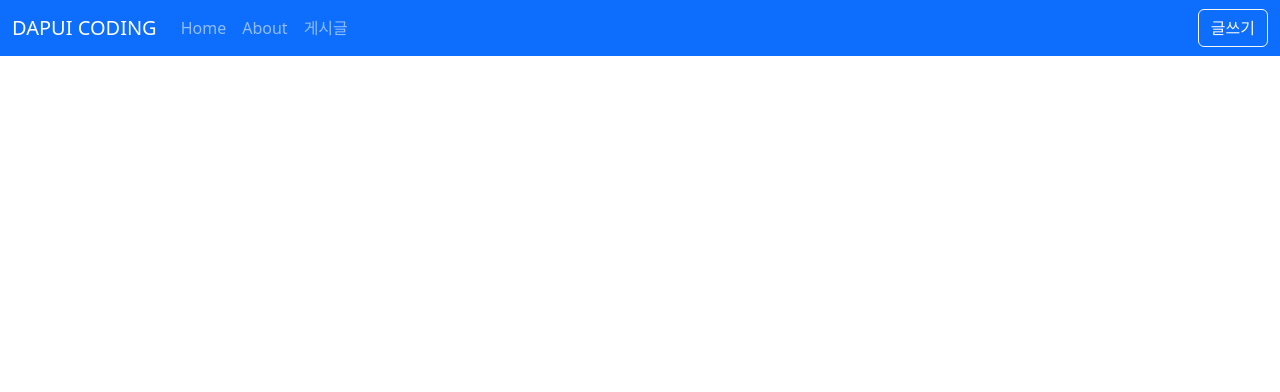
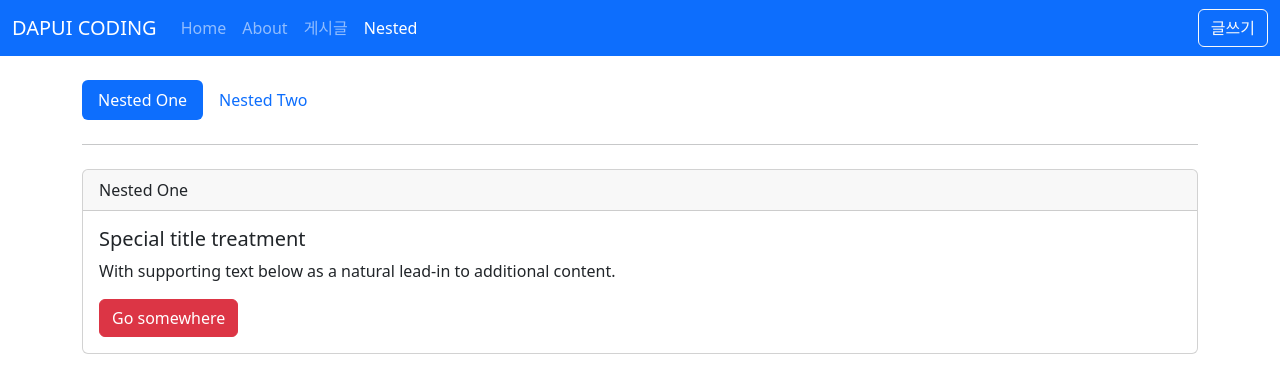
Before and after one commit to dapui/Vue, a Vue app in the folder vue3-posts/: page /nested/one in a window 1280 px wide. Shown: the top 392 px of the page. Built offline with nearby package versions, Linux system fonts and the light colour scheme.

Commit message:
404 Not Found & 중첩 라우트 적용

```diff
--- a/vue3-posts/src/layouts/TheHeader.vue
+++ b/vue3-posts/src/layouts/TheHeader.vue
@@ -3,7 +3,15 @@
     <nav class="navbar navbar-expand-sm bg-primary navbar-dark">
       <div class="container-fluid">
         <a class="navbar-brand" href="#">DAPUI CODING</a>
-        <button class="navbar-toggler" type="button" data-bs-toggle="collapse" data-bs-target="#navbarSupportedContent" aria-controls="navbarSupportedContent" aria-expanded="false" aria-label="Toggle navigation">
+        <button
+          class="navbar-toggler"
+          type="button"
+          data-bs-toggle="collapse"
+          data-bs-target="#navbarSupportedContent"
+          aria-controls="navbarSupportedContent"
+          aria-expanded="false"
+          aria-label="Toggle navigation"
+        >
           <span class="navbar-toggler-icon"></span>
         </button>
         <div class="collapse navbar-collapse" id="navbarSupportedContent">
@@ -16,6 +24,9 @@
             </li>
             <li class="nav-item">
               <RouterLink class="nav-link" active-class="active" to="/posts">게시글</RouterLink>
+            </li>
+            <li class="nav-item">
+              <RouterLink class="nav-link" active-class="active" to="/nested">Nested</RouterLink>
             </li>
           </ul>
           <div class="d-flex" role="search">
@@ -33,11 +44,9 @@
 const router = useRouter();
 const goPage = () => {
   router.push({
-    name: 'PostCreate'
+    name: 'PostCreate',
   });
 };
 </script>
 
-<style lang="scss" scoped>
-
-</style>
+<style lang="scss" scoped></style>
--- a/vue3-posts/src/router/index.js
+++ b/vue3-posts/src/router/index.js
@@ -1,10 +1,15 @@
 import { createRouter, createWebHistory } from 'vue-router';
-import HomeView from "@/views/HomeView.vue";
-import AboutView from "@/views/AboutView.vue";
+import HomeView from '@/views/HomeView.vue';
+import AboutView from '@/views/AboutView.vue';
 import PostCreateView from '@/views/posts/PostCreateView.vue';
 import PostDetailView from '@/views/posts/PostDetailView.vue';
 import PostListView from '@/views/posts/PostListView.vue';
 import PostEditView from '@/views/posts/PostEditView.vue';
+import NotFoundView from '@/views/NotFoundView.vue';
+import NestedView from '@/views/nested/NestedView.vue';
+import NestedOneView from '@/views/nested/NestedOneView.vue';
+import NestedTwoView from '@/views/nested/NestedTwoView.vue';
+import NestedHomeView from '@/views/nested/NestedHomeView.vue';
 
 const routes = [
   {
@@ -31,11 +36,39 @@
     path: '/posts/:id',
     name: 'PostDetail',
     component: PostDetailView,
-  },{
+  },
+  {
     path: '/posts/:id/edit',
     name: 'PostEdit',
     component: PostEditView,
-  }
+  },
+  {
+    path: '/:pathMatch(.*)*',
+    name: 'NotFound',
+    component: NotFoundView,
+  },
+  {
+    path: '/nested',
+    name: 'Nested',
+    component: NestedView,
+    children: [
+      {
+        path: '',
+        name: 'NestedHome',
+        component: NestedHomeView,
+      },
+      {
+        path: 'one',
+        name: 'NestedOne',
+        component: NestedOneView,
+      },
+      {
+        path: 'two',
+        name: 'NestedTwo',
+        component: NestedTwoView,
+      },
+    ],
+  },
 ];
 
 const router = createRouter({
--- /dev/null
+++ b/vue3-posts/src/views/NotFoundView.vue
@@ -0,0 +1,22 @@
+<template>
+  <div class="text-center py-5">
+    <h1>Oops!</h1>
+    <h2>404 Not Found</h2>
+    <div class="text-muted">요청한 페이지를 찾을 수 없습니다!</div>
+    <div class="mt-4">
+      <RouterLink to="/">
+        <button class="btn btn-primary">HOME</button>
+      </RouterLink>
+    </div>
+  </div>
+</template>
+
+<script setup>
+import { RouterLink } from 'vue-router';
+
+
+</script>
+
+<style lang="scss" scoped>
+
+</style>
--- /dev/null
+++ b/vue3-posts/src/views/nested/NestedHomeView.vue
@@ -0,0 +1,12 @@
+<template>
+  <div class="card">
+    <div class="card-header">Nested Home</div>
+    <div class="card-body">
+      <h1 class="card-title">Nested routes home...</h1>
+    </div>
+  </div>
+</template>
+
+<script setup></script>
+
+<style lang="scss" scoped></style>
--- /dev/null
+++ b/vue3-posts/src/views/nested/NestedOneView.vue
@@ -0,0 +1,16 @@
+<template>
+  <div class="card">
+    <div class="card-header">Nested One</div>
+    <div class="card-body">
+      <h5 class="card-title">Special title treatment</h5>
+      <p class="card-text">
+        With supporting text below as a natural lead-in to additional content.
+      </p>
+      <a href="#" class="btn btn-danger">Go somewhere</a>
+    </div>
+  </div>
+</template>
+
+<script setup></script>
+
+<style lang="scss" scoped></style>
--- /dev/null
+++ b/vue3-posts/src/views/nested/NestedTwoView.vue
@@ -0,0 +1,16 @@
+<template>
+  <div class="card">
+    <div class="card-header">Nested Two</div>
+    <div class="card-body">
+      <h5 class="card-title">Special title treatment</h5>
+      <p class="card-text">
+        With supporting text below as a natural lead-in to additional content.
+      </p>
+      <a href="#" class="btn btn-warning">Go somewhere</a>
+    </div>
+  </div>
+</template>
+
+<script setup></script>
+
+<style lang="scss" scoped></style>
--- /dev/null
+++ b/vue3-posts/src/views/nested/NestedView.vue
@@ -0,0 +1,30 @@
+<template>
+  <div>
+    <ul class="nav nav-pills">
+      <li class="nav-item">
+        <RouterLink
+          class="nav-link"
+          active-class="active"
+          :to="{ name: 'NestedOne', replace: true }"
+        >
+          Nested One
+        </RouterLink>
+      </li>
+      <li class="nav-item">
+        <RouterLink
+          class="nav-link"
+          active-class="active"
+          :to="{ name: 'NestedTwo', replace: true }"
+        >
+          Nested Two
+        </RouterLink>
+      </li>
+    </ul>
+    <hr class="my-4" />
+    <RouterView></RouterView>
+  </div>
+</template>
+
+<script setup></script>
+
+<style lang="scss" scoped></style>
```
